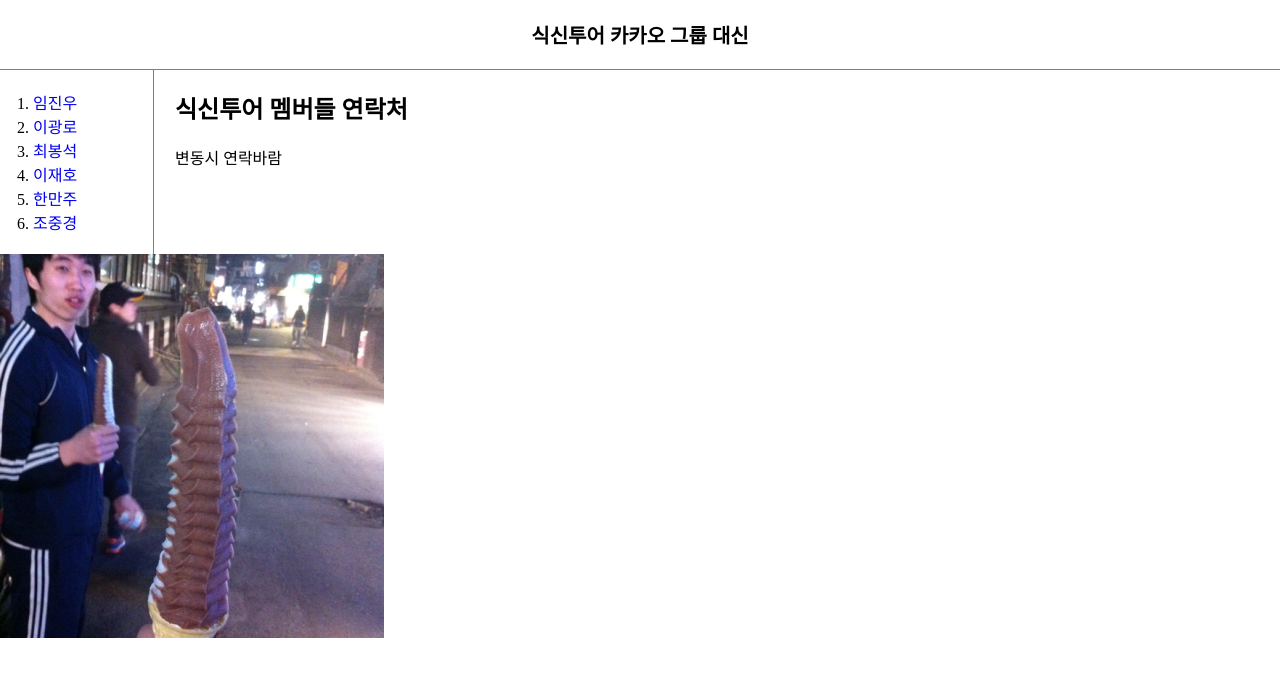
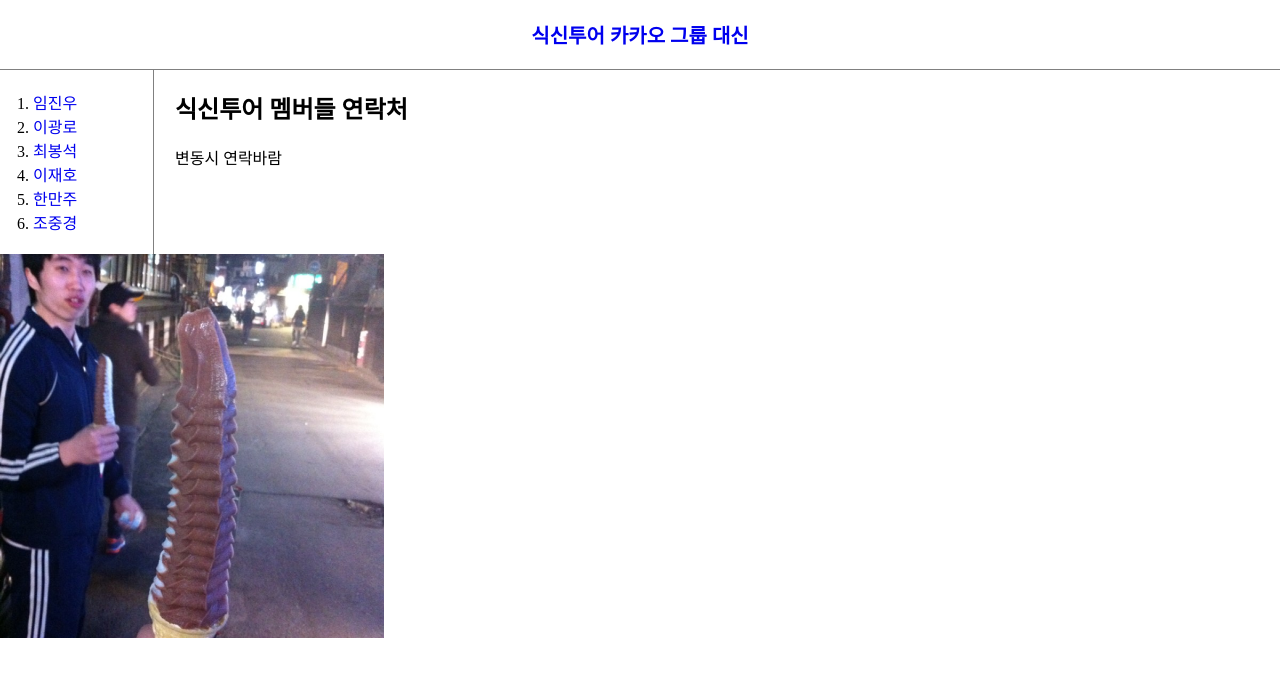
Before and after one commit to SaintZephyr/SSTour, a plain HTML site: page Practice.html in a window 1280 px wide. Drawn offline with Linux system fonts and the light colour scheme.

Commit message:
Update Practice.html

```diff
--- a/Practice.html
+++ b/Practice.html
@@ -41,7 +41,7 @@
 
   </head>
   <body>
-    <h1> 식신투어 카카오 그룹 대신 </h1>
+    <h1> <a href="Practice.html">식신투어 카카오 그룹 대신 </a></h1>
     <div id="grid">
     <ol>
       <li> <a href="Jin.html">임진우</a></li>
```
